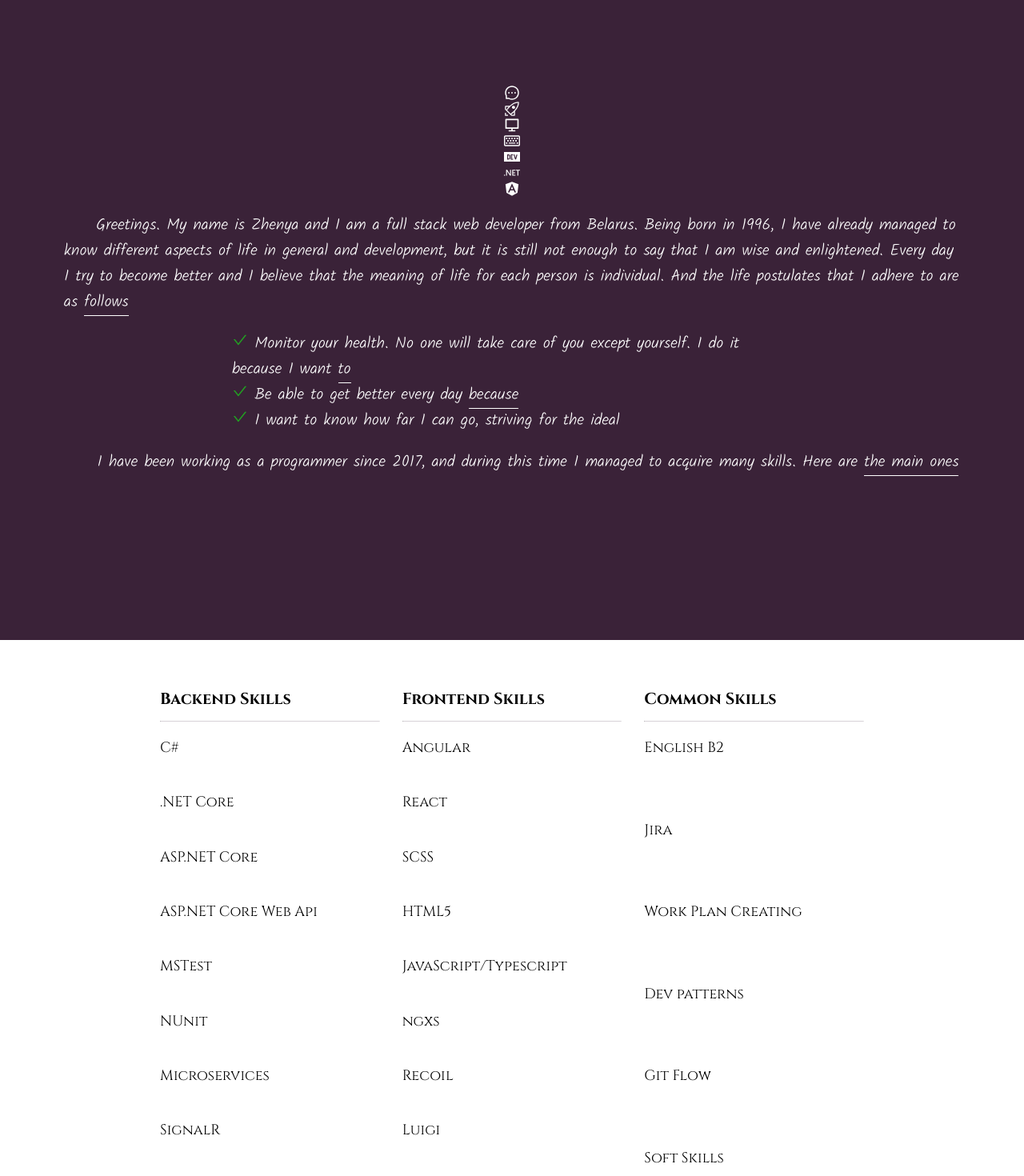
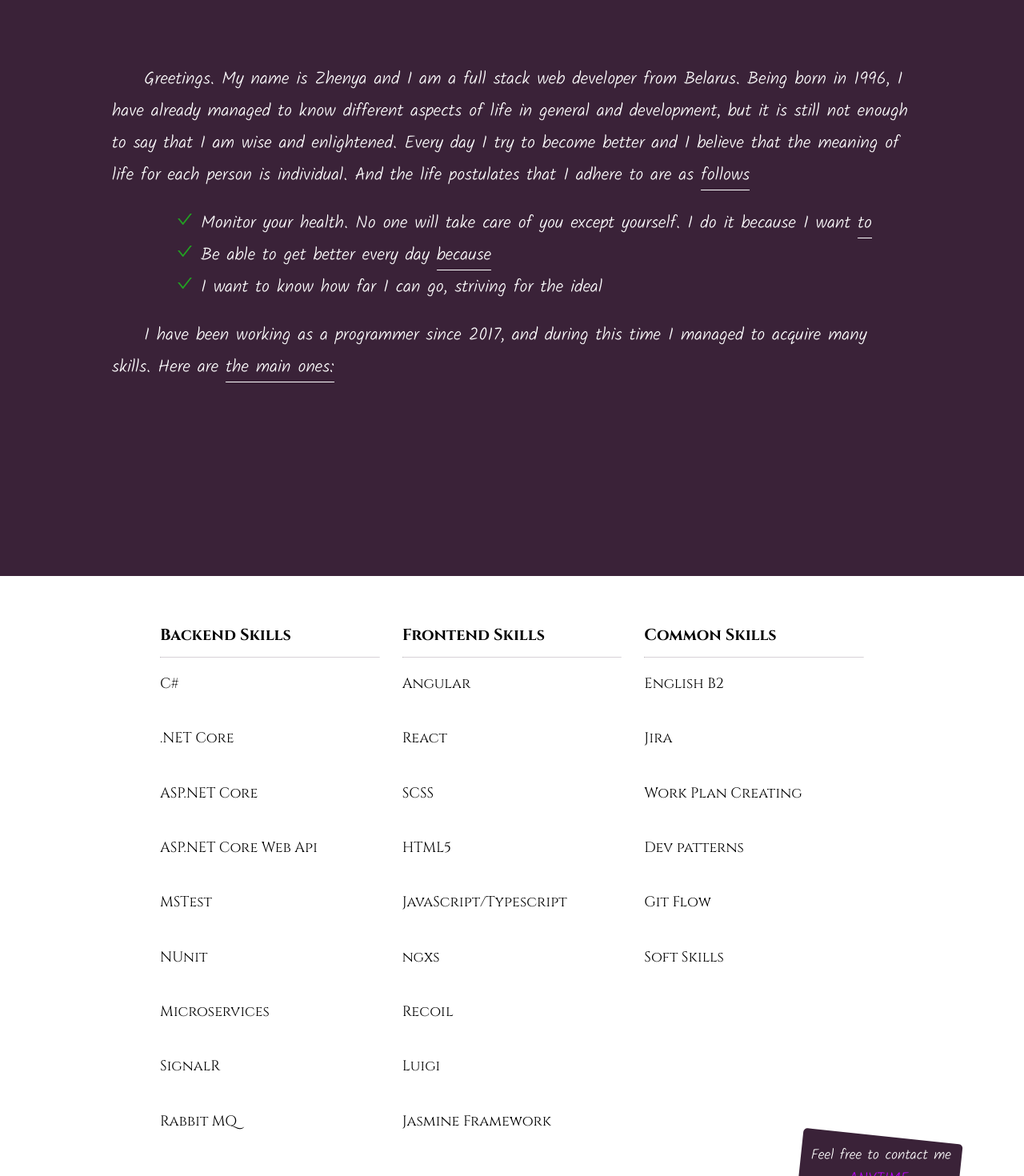
Before and after one commit to YauheniKorsakas/landing, a React (Create React App) app: page / in a window 1280 px wide. Shown: the part 880-2350 px from the top of the page at 80% size. Built offline with nearby package versions, Linux system fonts and the light colour scheme.

Commit message:
Fix overflow and refactor

```diff
--- a/src/App.js
+++ b/src/App.js
@@ -21,9 +21,6 @@
     setTimeout(() => {
       const intro = document.getElementsByClassName('Intro')[0];
 
-      // https://alvarotrigo.com/blog/css-animations-scroll/
-      // TODO: check this link to use translateY instead of changing bottom
-
       if (intro) {
         intro.classList.add('reveal');
       }
--- a/src/Components/Description.js
+++ b/src/Components/Description.js
@@ -1,11 +1,6 @@
 import '../styles/Components/Description.scss';
 import React from 'react';
-import { AiOutlineCheck, AiOutlineMessage } from 'react-icons/ai';
-import { VscRocket } from 'react-icons/vsc';
-import { RiComputerLine } from 'react-icons/ri';
-import { FaRegKeyboard, FaAngular } from 'react-icons/fa';
-import { SiDevdotto, SiDotnet } from 'react-icons/si';
-
+import { AiOutlineCheck } from 'react-icons/ai';
 
 const Description = () => {
   const listItems = [
@@ -13,17 +8,10 @@
     <>Be able to get better every day <span>because</span></>,
     <>I want to know how far I can go, striving for the ideal</>
   ];
-  const postulates = listItems.map(item => <li key={item}><AiOutlineCheck /> {item}</li>);
+  const postulates = listItems.map((item) => <li key={item}><AiOutlineCheck /> {item}</li>);
 
   return (
     <section className='Description'>
-      <AiOutlineMessage />
-      <VscRocket />
-      <RiComputerLine />
-      <FaRegKeyboard />
-      <SiDevdotto />
-      <SiDotnet />
-      <FaAngular />
       <p className='greetings'>
         Greetings. My name is Zhenya and I am a full stack web developer from Belarus. Being born in 1996,
         I have already managed to know different aspects of life in general and development, but it is still not enough to say
@@ -35,7 +23,7 @@
       </ul>
       <p className='skills-intro'>
         I have been working as a programmer since 2017, and during this time I managed to acquire many skills.
-        Here are <span>the main ones</span></p>
+        Here are <span>the main ones:</span></p>
     </section>
   )
 }
--- a/src/styles/Components/Description.scss
+++ b/src/styles/Components/Description.scss
@@ -2,20 +2,18 @@
 @import '../mixins.scss';
 
 .Description {
-  display: flex;
-  flex-direction: column;
-  align-items: center;
-  justify-content: center;
-  padding: 3rem 4rem;
+  padding: 7rem 7rem;
   width: 100vw;
   min-height: 100vh;
-  height: 110vh;
-  overflow: hidden;
+  height: auto;
   background-color: $secondary-background-color;
   color: $secondary-color;
+  overflow-y: hidden;
 
   * {
     font-family: $secondary-font;
+    line-height: 2rem;
+    font-size: 1.1rem;
   }
 
   span {
@@ -36,9 +34,10 @@
   }
 
   ul {
-    max-width: 35rem;
+    // max-width: 35rem;
     list-style: none;
     position: relative;
+    padding-left: 4rem;
     bottom: -100vh;
     opacity: 0;
 
--- a/src/styles/Components/SkillCard.scss
+++ b/src/styles/Components/SkillCard.scss
@@ -2,15 +2,14 @@
 @import '../mixins.scss';
 
 .SkillCard {
-  height: 100%;
-
   * {
     font-family: $primary-font;
   }
 
   h3, ul, hr {
     position: relative;
-    bottom: -100vh;
+    // bottom: -100vh;
+    transform: translateY(100vh);
   }
 
   h3 {
@@ -22,17 +21,17 @@
 
   ul {
     padding-top: 1rem;
-    display: flex;
-    flex-direction: column;
+    display: grid;
+    grid-template-rows: repeat(9, 1fr);
     height: calc(100% - 1.25rem);
     list-style: none;
 
     @include transition-setup($delay: .5s);
 
     li {
-      flex: 1;
       font-weight: normal;
       font-size: .9rem;
+      height: auto;
     }
   }
 
@@ -46,6 +45,6 @@
 
 .reveal .SkillCard {
     h3, ul, hr {
-      bottom: 0;
+      transform: translateY(0);
   }
 }
--- a/src/styles/Components/Skills.scss
+++ b/src/styles/Components/Skills.scss
@@ -8,11 +8,18 @@
   padding: 3rem 10rem 4rem;
   width: 100vw;
   min-height: 100vh;
+  height: 100vh;
   gap: 1.4rem;
   position: relative;
+  overflow-y: hidden;
 
   h3 {
     margin-bottom: .7rem;
   }
+}
 
+@include media-query($breakpoint-lg) {
+  .Skills {
+    padding: 3rem 5rem 1rem;
+  }
 }
--- a/src/styles/mixins.scss
+++ b/src/styles/mixins.scss
@@ -13,3 +13,9 @@
 @mixin transition-setup($duration: $transition-duration, $delay: 0s) {
   transition: all $duration $transition-function $delay;
 }
+
+@mixin media-query($breakpoint: $breakpoint-md) {
+  @media only screen and (max-width: $breakpoint) {
+    @content
+  }
+}
--- a/src/styles/variables.scss
+++ b/src/styles/variables.scss
@@ -13,6 +13,7 @@
 $divider-color: rgba(58, 34, 56, .2);
 $success-color: rgb(34, 161, 34);
 
+$breakpoint-lg: 992px;
 $breakpoint-md: 768px;
 $breakpoint-lt: 576px;
 
```
